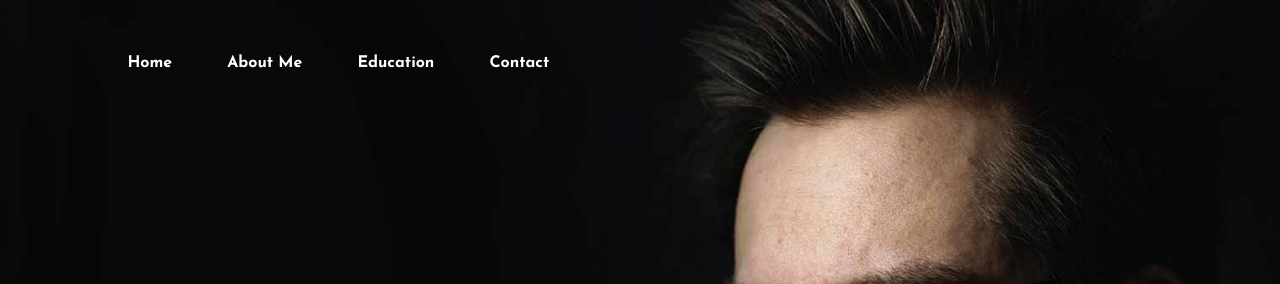
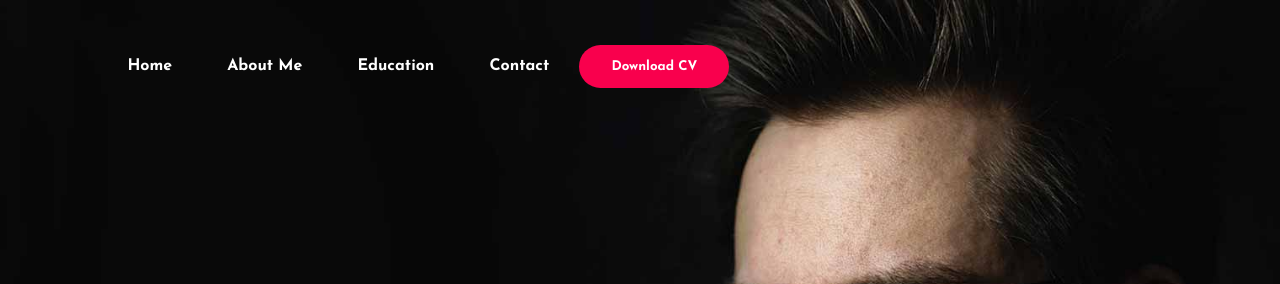
Before and after one commit to sanasreeraj/Portfolio_Website, a plain HTML site: page index.html in a window 1280 px wide. Shown: the top 284 px of the page. Drawn offline with Linux system fonts and the light colour scheme; a web font is replaced by a local one.

Commit message:
Update index.html

```diff
--- a/index.html
+++ b/index.html
@@ -20,6 +20,7 @@
 				<li><a href="#">About Me</a></li>
 				<li><a href="#">Education</a></li>
 				<li><a href="#">Contact</a></li>
+				<button class="cvbutton">Download CV</button>
 			</ul>
 		</nav>
 
```
